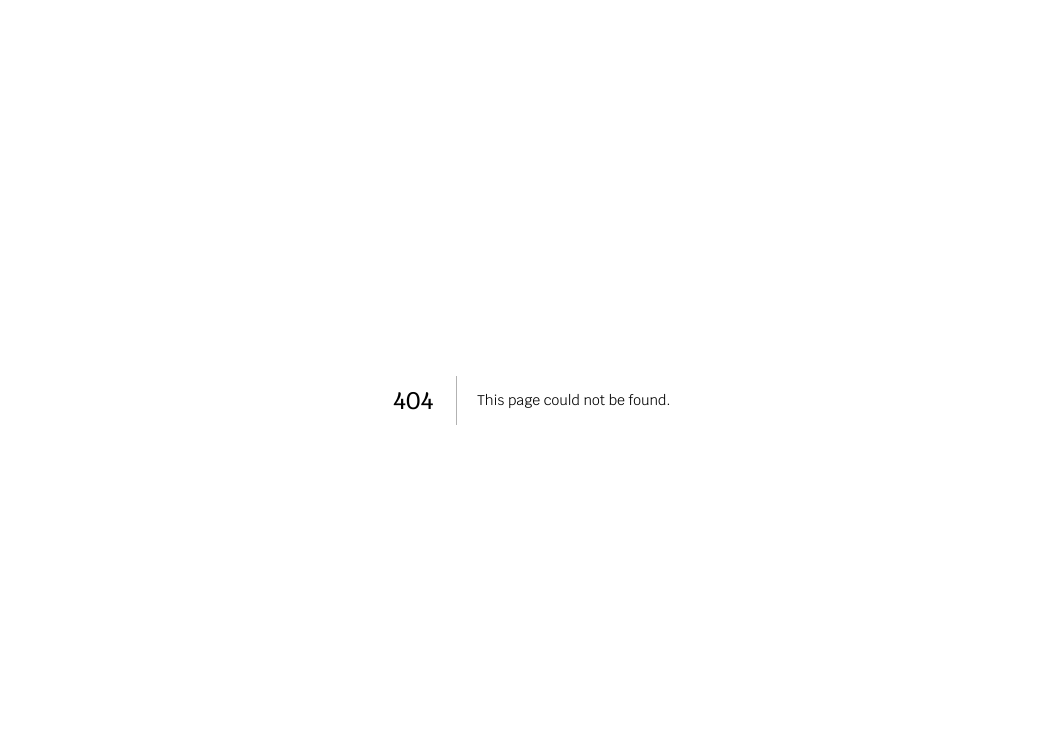
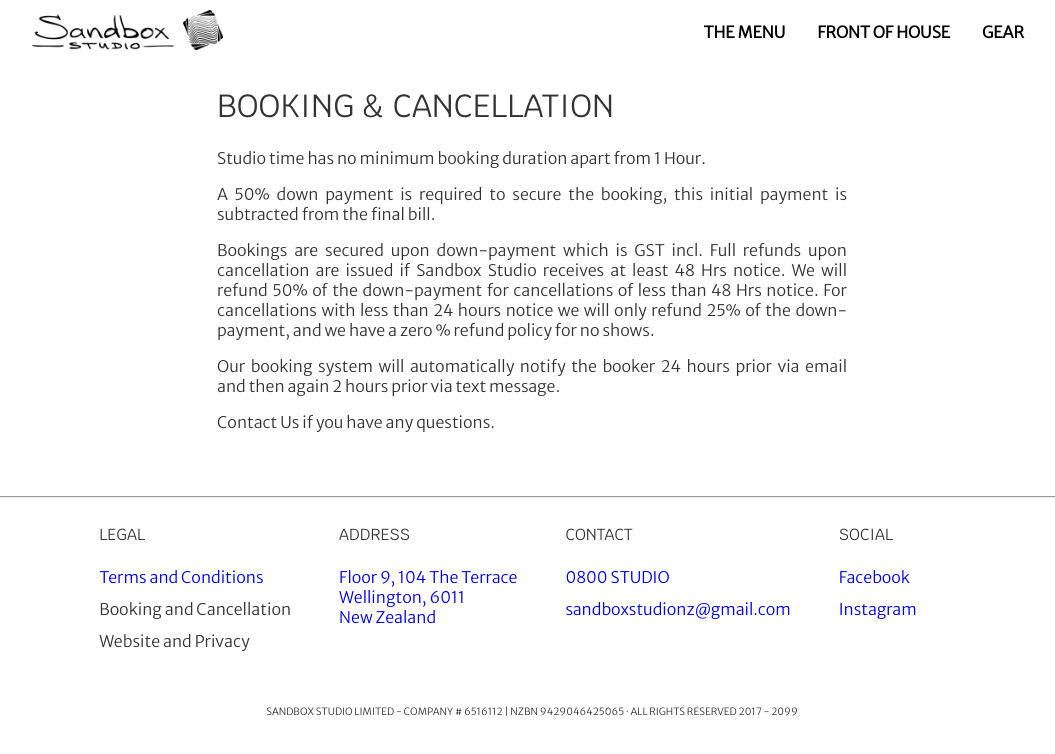
Before and after one commit to moltenot/sandbox_website, a Next.js app: page /bookingcancellation in a window 1280 px wide. Before the commit this address had no page. Shown: the top 754 px of the page, without its empty margins (108-1163 px from the left). Built offline with nearby package versions, Linux system fonts and the light colour scheme.

Commit message:
added booking and cancellation page

```diff
--- a/components/footer.js
+++ b/components/footer.js
@@ -8,7 +8,7 @@ export default function Footer() {
       <div className={`cont-md ${styles.container}`}>
         <FooterList headerText={"Legal"}>
           <ul>
-            <li>Terms and Conditions</li>
+            <li><Link href={"/bookingcancellation"}>Terms and Conditions</Link></li>
             <li>Booking and Cancellation</li>
             <li>Website and Privacy</li>
           </ul>
--- a/pages/api/hello.js
+++ /dev/null
@@ -1,5 +0,0 @@
-// Next.js API route support: https://nextjs.org/docs/api-routes/introduction
-
-export default function handler(req, res) {
-  res.status(200).json({ name: 'John Doe' })
-}
--- /dev/null
+++ b/pages/bookingcancellation.js
@@ -0,0 +1,30 @@
+import Navigation from "@/components/navigation";
+
+export default function BookingCancellation() {
+    return (
+        <>
+            <Navigation>
+                <div className={"cont-md justified"}>
+                    <h1>BOOKING & CANCELLATION</h1>
+
+                    <p>Studio time has no minimum booking duration apart from 1 Hour.</p>
+
+                    <p>A 50% down payment is required to secure the booking, this initial payment is subtracted from the
+                        final bill.</p>
+
+                    <p>Bookings are secured upon down-payment which is GST incl. Full refunds upon cancellation are
+                        issued if Sandbox Studio receives at least 48 Hrs notice. We will refund 50% of the down-payment
+                        for cancellations of less than 48 Hrs notice. For cancellations with less than 24 hours notice
+                        we will only refund 25% of the down-payment, and we have a zero % refund policy for no
+                        shows.</p>
+
+                    <p>Our booking system will automatically notify the booker 24 hours prior via email and then again 2
+                        hours prior via text message.</p>
+
+                    <p>Contact Us if you have any questions.</p>
+
+                </div>
+            </Navigation>
+        </>
+    )
+}
```
